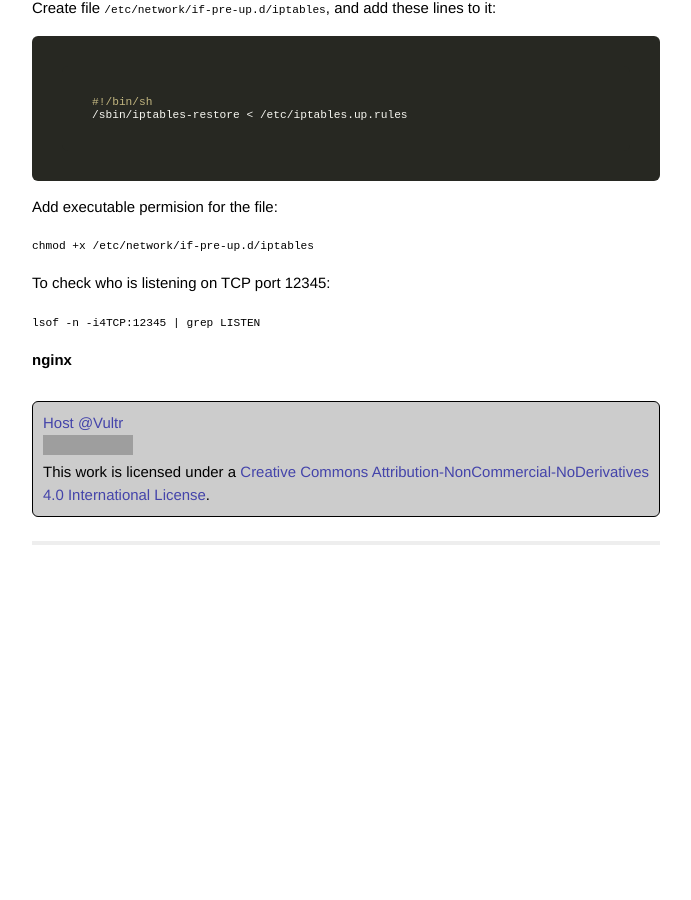
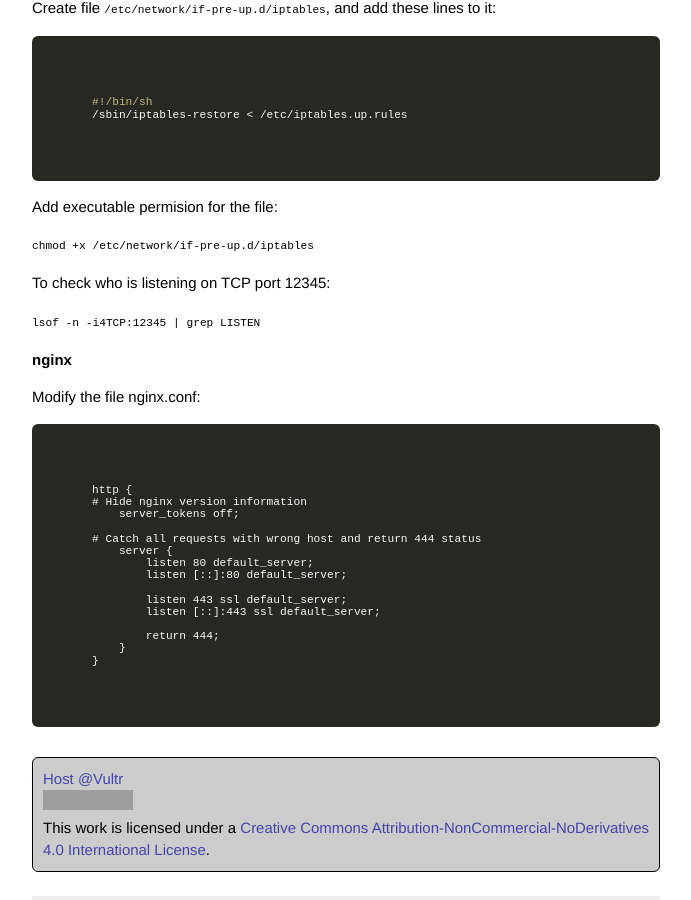
Before and after one commit to mindeng/mindeng.github.io, a Jekyll site: the page built from _posts/2015-10-31-linux-security.markdown, in a window 1280 px wide and 900 px high, scrolled down 1870 px. Shown: the whole window, without its empty margins (294-985 px from the left). Built offline with Jekyll 4.4.1, drawn with Linux system fonts in a browser that asks for light colours; Markdown is read by kramdown in place of the engine named in the settings; before the commit the page ends 2415 px from its top, so only the background shows below that; grey boxes are pictures that could not be loaded.

Commit message:
Linux-security: Add nginx config

````diff
--- a/_posts/2015-10-31-linux-security.markdown
+++ b/_posts/2015-10-31-linux-security.markdown
@@ -112,3 +112,23 @@ To check who is listening on TCP port 12345:
 
 nginx
 =======
+
+Modify the file nginx.conf:
+
+```
+http {
+# Hide nginx version information
+    server_tokens off;
+
+# Catch all requests with wrong host and return 444 status
+    server {
+        listen 80 default_server;
+        listen [::]:80 default_server;
+
+        listen 443 ssl default_server;
+        listen [::]:443 ssl default_server;
+
+        return 444;
+    }
+}
+```
````
